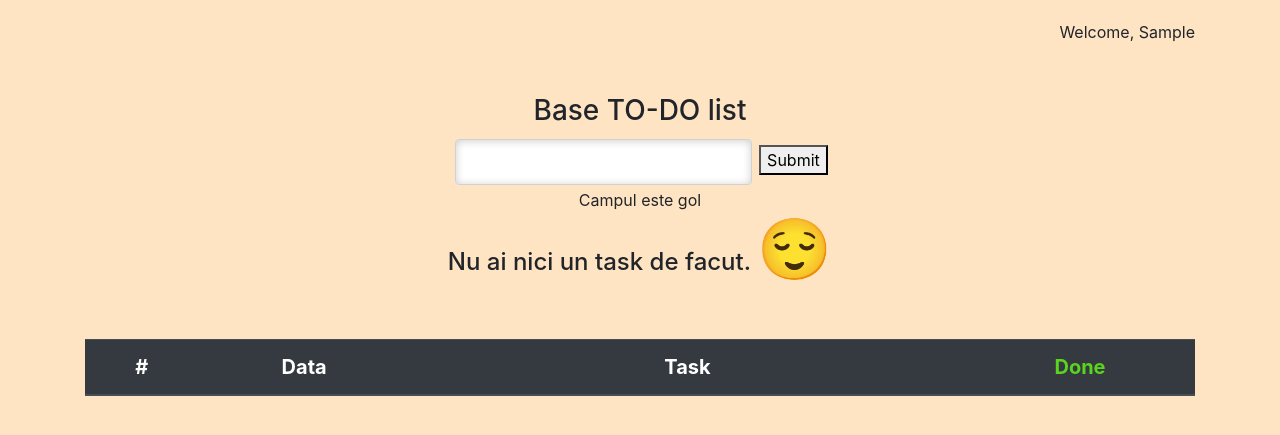
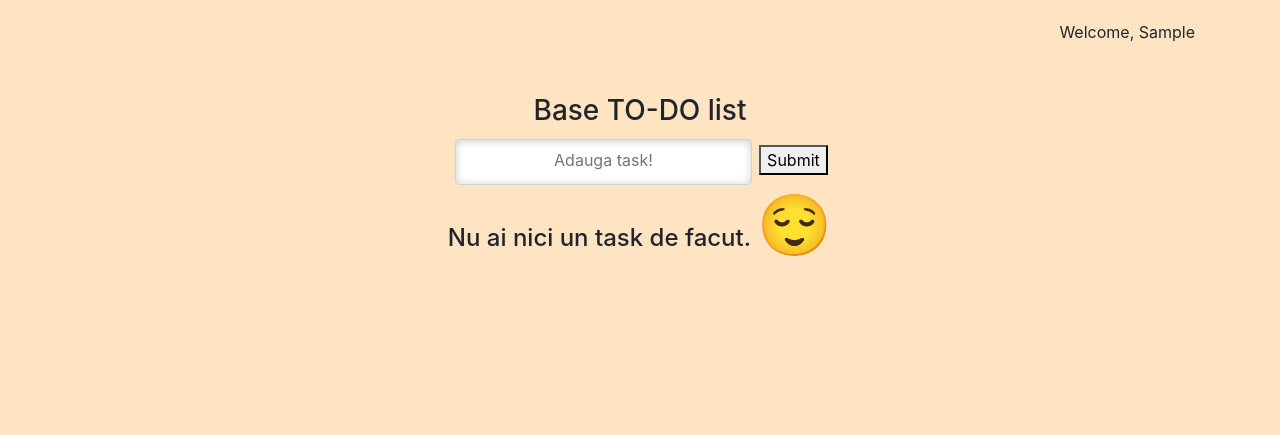
Before and after one commit to Elisei123/Proiect_DAW_web, a PHP site: page / in a window 1280 px wide. Shown: the part 63-498 px from the top of the page. Run offline with PHP 8.4, Linux system fonts and the light colour scheme; the visitor is signed in with stand-in values (Sample User, id 1); data that the repository does not hold is empty.

Commit message:
Modificare index.php - task - negru
New! Chenarul negru apare doar cand este minim un task de facut.

```diff
--- a/index.php
+++ b/index.php
@@ -57,7 +57,7 @@ if(isset($_GET['delete_id'])){
     <br>
     <h3 style="text-align: center; margin-top: 26px"> Base TO-DO list </h3>
     <form method="post" action="index.php">
-        <input type="text" name="task" class="task_input">
+        <input type="text" name="task" class="task_input" placeholder="Adauga task!">
         <button type="submit" class="task_submit" name="submit">Submit</button>
     </form>
 
@@ -72,23 +72,9 @@ if(isset($_GET['delete_id'])){
 
         $sql = "INSERT INTO tasks (Task, Data_curenta, ID_USER, Efectuat) VALUES ('$task', '$date', '$Username', 'Nu')";
         $result = mysqli_query($conectare, $sql);
-    }else{
-        echo "Campul este gol";
     }
     ?>
-    <div class="table-responsive-md">
-        <table class="table" style="margin-top: 5%;">
-            <thead class="thead-dark">
-            <tr">
-            <th scope="col">#</th>
-            <th scope="col">Data</th>
-            <th class="col-md-6" scope="col">Task</th>
-            <th style="color: #5BD41E" scope="col">Done</th>
-            </tr>
 
-            </thead>
-            <tbody>
-            <tr>
                 <?php
                 //Afisare task-uri.
                 $Username = intval($_SESSION['id']);
@@ -97,6 +83,19 @@ if(isset($_GET['delete_id'])){
                 $contor = 1;
                 if ($result->num_rows > 0){
                     echo "<h4>Succes in rezolvarea task-urilor! <span style='font-size:60px;'>&#129488;</span></h4>";
+                    echo "
+                <div class=\"table-responsive-md\">
+        <table class=\"table\" style=\"margin-top: 5%;\">
+            <thead class=\"thead-dark\">
+                <tr\">
+                    <th scope=\"col\">#</th>
+                    <th scope=\"col\">Data</th>
+                    <th class=\"col-md-6\" scope=\"col\">Task</th>
+                    <th style=\"color: #5BD41E\" scope=\"col\">Done</th>
+                </tr>
+            </thead>
+            <tbody>
+            <tr>";
                     while ($row = $result->fetch_assoc()){
                         echo '
                         <th scope="row">' . $contor . '</th>
```
